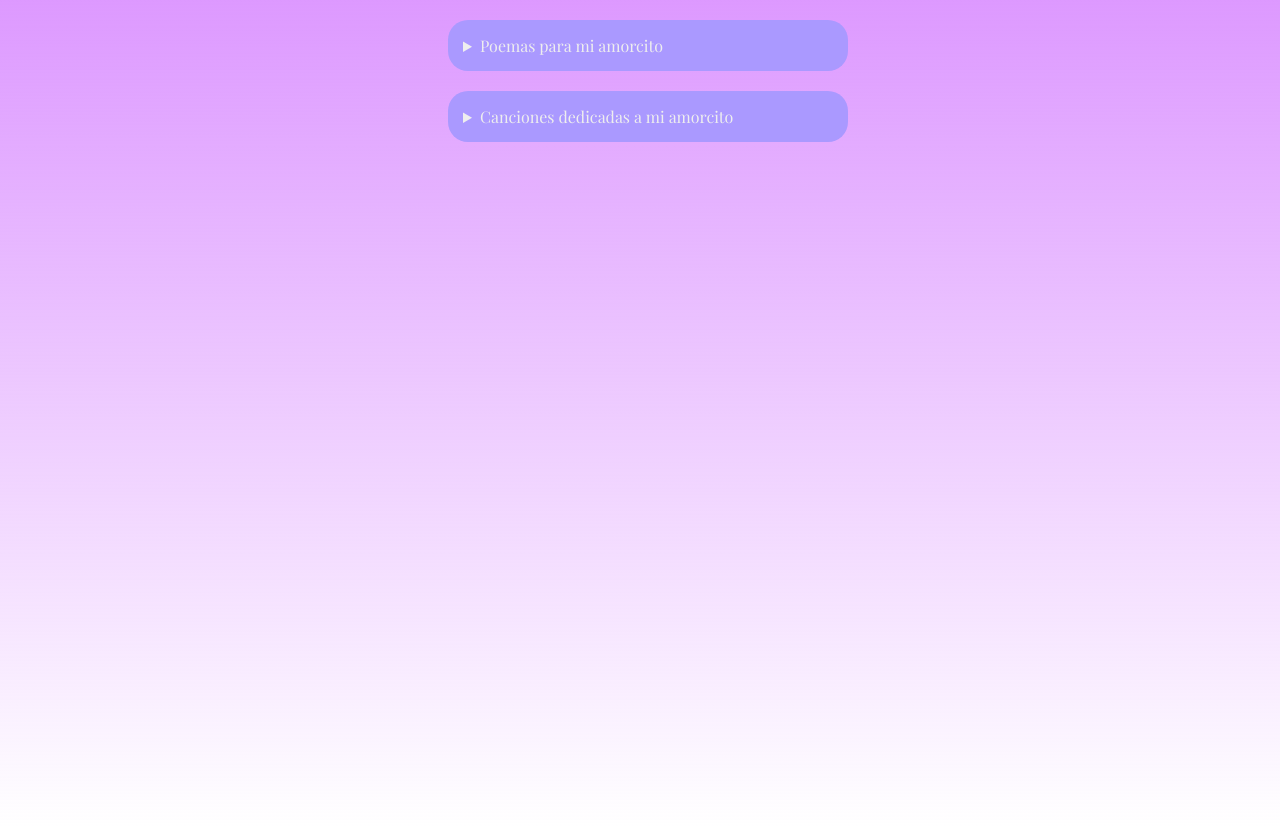
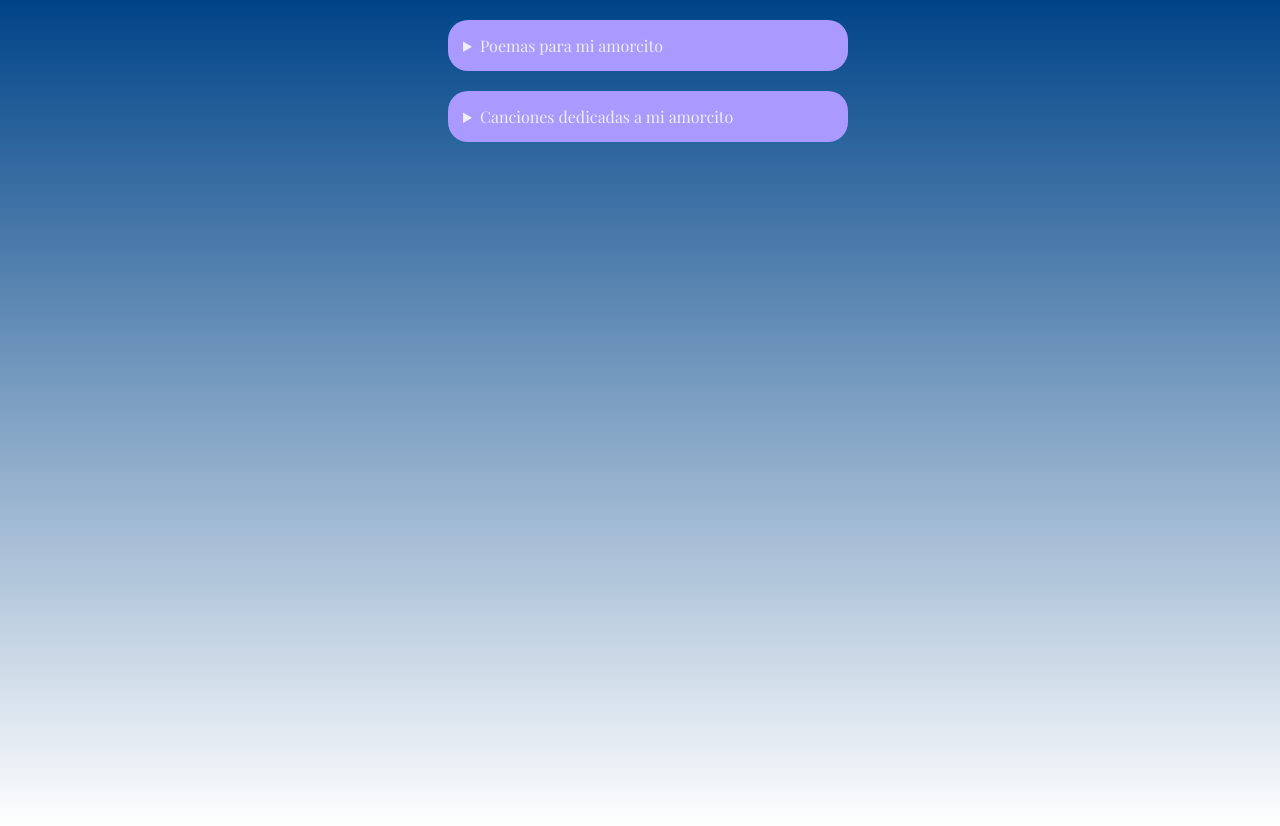
Before and after one commit to Over017/MI-pagina-espesial, a plain HTML site: page index.html in a window 1280 px wide. Drawn offline with Linux system fonts and the light colour scheme.

Commit message:
Update styles.css

```diff
--- a/styles.css
+++ b/styles.css
@@ -1,7 +1,7 @@
 body{
     width: 100%;
     height: 100vh;
-    background: linear-gradient(#dd99ff,transparent);
+    background: linear-gradient(#048,transparent);
     color: #eee;
     font-family: "play";
 
```
